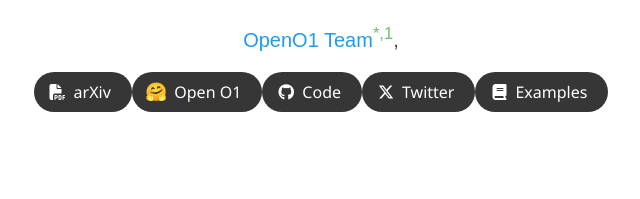
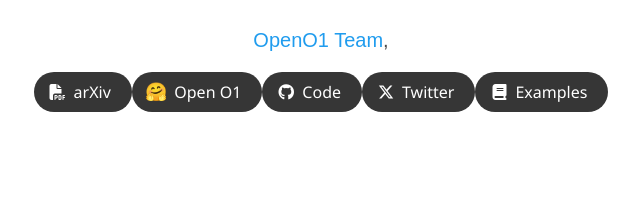
Before and after one commit to OpenSource-O1/OpenSource-O1.github.io, a plain HTML site: page index.html in a window 1280 px wide. Shown: the part 244-443 px from the top of the page, 319-959 px from the left. Drawn offline with nearby package versions, Linux system fonts and the light colour scheme; no server answers; some icons are missing; a web font is replaced by a local one.

Commit message:
Update index.html

```diff
--- a/index.html
+++ b/index.html
@@ -70,7 +70,7 @@
               </h2>
               <div class="is-size-5 publication-authors">
                 <span class="author-block">
-                  <a href="https://github.com/thuqinyj16" style="text-decoration: none; color: inherit;">OpenO1 Team<sup style="color:#6fbf73;">*,1</sup></a>,
+                  <a style="text-decoration: none; color: inherit;">OpenO1 Team<sup style="color:#6fbf73;"></sup></a>,
                 </span>
               </div>
 
```
